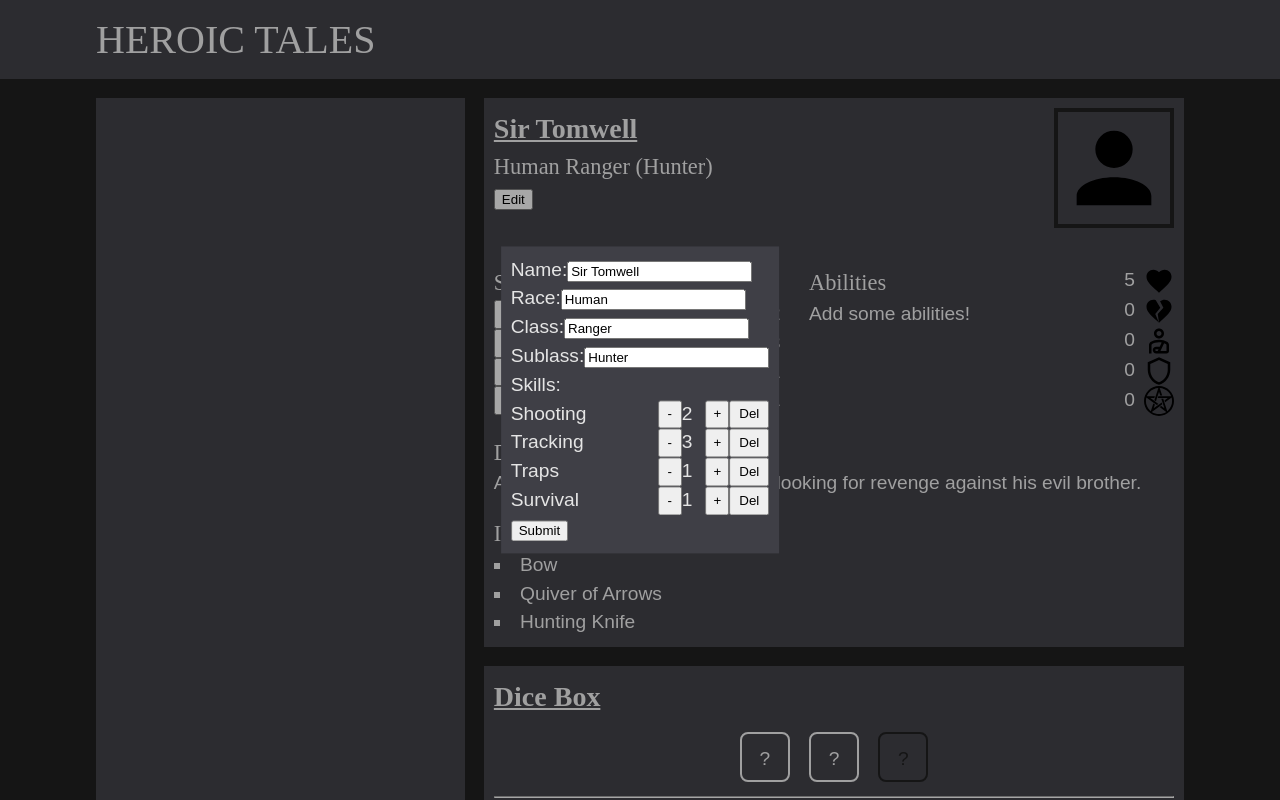
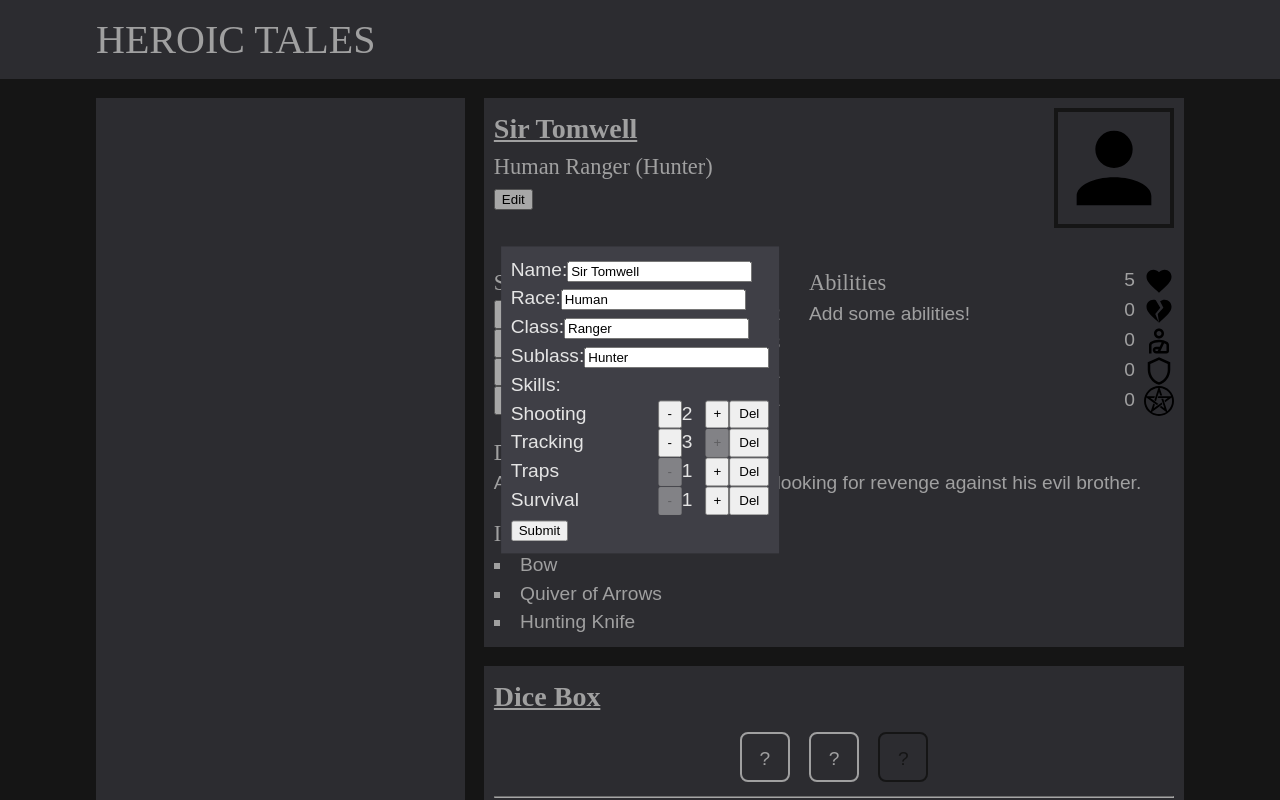
Before and after one commit to gemini-mastiff/heroic-tales-app, a React (Vite) app: page / in a window 1280 px wide. Both pictures are taken after a click on the button "Edit". Shown: the top 800 px of the page. Built offline with nearby package versions, Linux system fonts and the light colour scheme; a web font is replaced by a local one.

Commit message:
feat: add buttons to adjust skill rating

```diff
--- a/src/components/EditCharForm.jsx
+++ b/src/components/EditCharForm.jsx
@@ -17,6 +17,16 @@ export default function EditCharForm({ char, onSubmit }) {
     const newSkills = charDetails.skills.map((skill) => {
       if (id === skill.id) {
         skill.name = value;
+        return skill;
+      } else return skill;
+    });
+    setCharDetails({ ...charDetails, skills: newSkills });
+  };
+  const handleSkillRating = (e, newRating, id) => {
+    e.preventDefault();
+    const newSkills = charDetails.skills.map((skill) => {
+      if (skill.id === id) {
+        skill.rating = newRating;
         return skill;
       } else return skill;
     });
@@ -62,9 +72,23 @@ export default function EditCharForm({ char, onSubmit }) {
                 onChange={(value) => handleSkillName(value, skill.id)}
               />
               <RatingContainer>
-                <button>-</button>
+                <button
+                  disabled={skill.rating <= 1}
+                  onClick={(e) =>
+                    handleSkillRating(e, skill.rating - 1, skill.id)
+                  }
+                >
+                  -
+                </button>
                 <p>{skill.rating}</p>
-                <button>+</button>
+                <button
+                  disabled={skill.rating >= 3}
+                  onClick={(e) =>
+                    handleSkillRating(e, skill.rating + 1, skill.id)
+                  }
+                >
+                  +
+                </button>
               </RatingContainer>
               <button>Del</button>
             </SkillItem>
```
